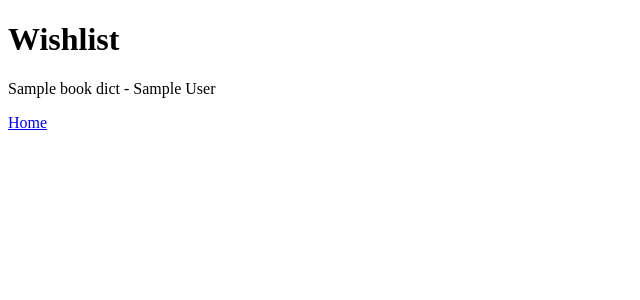
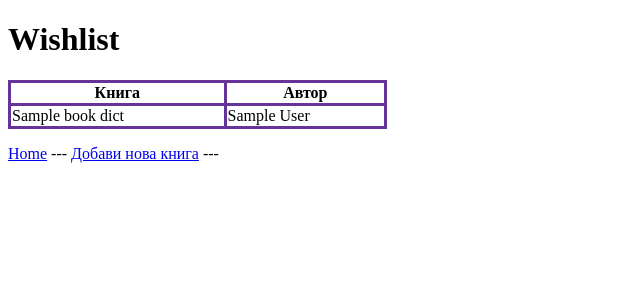
Before and after one commit to ViktoriaIlievaIlieva/Library, a Flask app: template library/templates/wishlist.html in a window 1280 px wide. Shown: the top 300 px of the page, without its empty margins (0-640 px from the left). Run offline with Flask 2, Linux system fonts and the light colour scheme; the template is opened without the code that fills it: most values are stand-ins (such as "Sample title", 1, 10 or a date in 2020).

Commit message:
Styling the wishlist information into a table. Added functionality for adding new wished books.

```diff
--- a/library/templates/wishlist.html
+++ b/library/templates/wishlist.html
@@ -3,19 +3,44 @@
 <head>
     <meta charset="UTF-8">
     <title>Wishlist</title>
+    <style>
+
+    table, th, td {
+        border: 3px solid rebeccapurple;
+        border-collapse: collapse;}
+
+    th {text-align: center}
+
+    td {text-align: left}
+
+    </style>
 </head>
+
 <body>
     <h1> Wishlist </h1>
-    {% for book_dict in list_with_dict_book_info %}
-    {{ book_dict["book_title"] }}
-        -
-    {{ book_dict["book_author"] }}<br/>
-    {% endfor %}
+    <table style="width:30%" >
+    <thead>
+        <tr>
+            <th>Книга</th>
+            <th>Автор</th>
+        </tr>
+    </thead>
+
+
+    <tbody>
+        {% for book_dict in list_with_dict_book_info %}
+            <tr>
+                <td>{{ book_dict["book_title"] }}</td>
+                <td>{{ book_dict["book_author"] }}</td>
+            </tr>
+        {% endfor %}
+    </tbody>
+    </table>
+
     <p>
         <a href="/">Home</a>
+        ---
+        <a href="/wishlist-add">Добави нова книга</a>
+        ---
+
     </p>
-
-
-
-</body>
-</html>
```
Also changed, not shown: library/templates/new_book_for_wishlist.html (added, +18 -0 lines), library/wishlist_route.py (+20 -1 lines).
